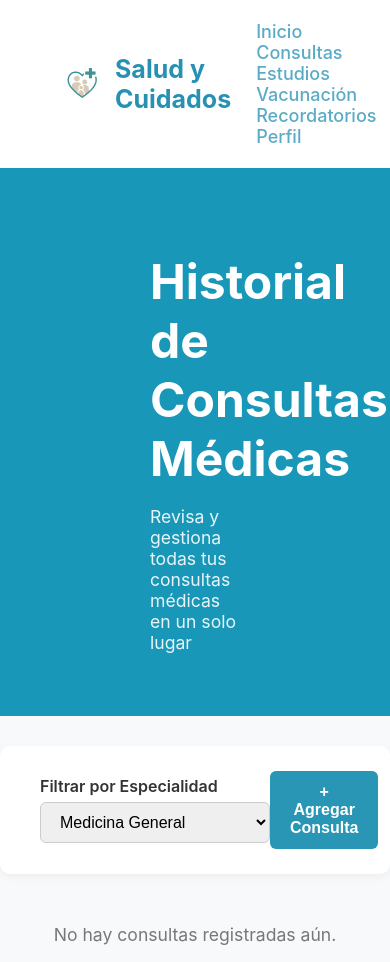
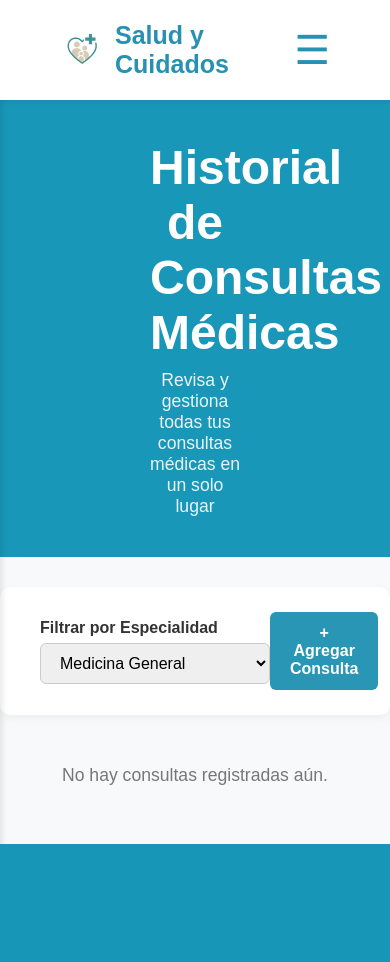
Before and after one commit to AndresAlexandroAvinaZaragoza/MedCard, a PHP site: page /consultas.html in a window 390 px wide. After the commit the page ends 844 px from the top, so only its background shows below. Run offline with PHP 8.4, Linux system fonts and the light colour scheme.

Commit message:
Movil v1.1.3

```diff
--- a/consultas.html
+++ b/consultas.html
@@ -14,7 +14,13 @@
             <img src="img/logo 1.avif" alt="Logo Salud y Cuidados">
             <h1>Salud y Cuidados</h1>
         </div>
-        <nav class="menu">
+
+        <!-- Botón hamburguesa (solo visible en móvil) -->
+        <button class="menu-btn" id="menu-btn">☰</button>
+
+
+        <!-- Menú de navegación normal (visible en PC) -->
+        <nav class="nav-links">
             <a href="index.html">Inicio</a>
             <a href="consultas.html">Consultas</a>
             <a href="estudios.html">Estudios</a>
@@ -23,6 +29,33 @@
             <a href="perfil.html">Perfil</a>
         </nav>
     </header>
+
+    <!-- Sidebar (solo visible en móvil cuando se abre) -->
+    <aside class="sidebar" id="sidebar">
+        <ul class="menu">
+        <li><a href="index.html">Inicio</a></li>
+        <li><a href="consultas.html">Consultas</a></li>
+        <li><a href="estudios.html">Estudios</a></li>
+        <li><a href="vacunacion.html">Vacunación</a></li>
+        <li><a href="recordatoriosVacunacion.html">Recordatorios</a></li>
+        <li><a href="perfil.html">Perfil</a></li>
+        </ul>
+    </aside>
+
+    <script>
+    const menuBtn = document.getElementById("menu-btn");
+    const sidebar = document.getElementById("sidebar");
+
+    menuBtn.addEventListener("click", () => {
+      sidebar.classList.toggle("active");
+    });
+
+    // Cierra el menú al hacer clic en un enlace (en móvil)
+    document.querySelectorAll(".sidebar a").forEach(link => {
+      link.addEventListener("click", () => sidebar.classList.remove("active"));
+    });
+  </script>
+
 
     <!-- Encabezado principal -->
     <section class="hero">
--- a/vistaConsulta.css
+++ b/vistaConsulta.css
@@ -1,7 +1,10 @@
-
+* {
+  margin: 0;
+  padding: 0;
+  box-sizing: border-box;
+  font-family: "Poppins", sans-serif;
+}
 body {
-    margin: 0;
-    font-family: 'Inter', sans-serif;
     background-color: #f8f9fa;
     color: #333;
 }
@@ -14,6 +17,11 @@ body {
     align-items: center;
     padding: 1.3rem 60px;
     box-shadow: 0 1px 5px rgba(0,0,0,0.1);
+     position: relative;
+    width: 100%;
+    top: 0;
+    left: 0;
+    z-index: 1000;
 }
 
 .logo {
@@ -33,20 +41,95 @@ body {
     font-weight: 700;
 }
 
-.menu{
-  font-size: large;
+/* Menú de enlaces en PC */
+.nav-links {
+  display: flex;
+  gap: 25px;
 }
 
-.navbar nav a {
-    margin-left: 25px;
-    text-decoration: none;
-    color: #5aabc6;
-    font-weight: 500;
-    transition: 0.3s;
+.nav-links a {
+  text-decoration: none;
+  color: #5aabc6;
+  font-weight: 500;
+  transition: 0.3s;
 }
 
-.navbar nav a:hover {
-    color: #0e5d72;
+.nav-links a:hover {
+  color: #0082a8;
+}
+
+/* Botón menú hamburguesa (☰) */
+.menu-btn {
+  display: none;
+  font-size: 40px;
+  background: none;
+  border: none;
+  color: #2691b2;
+  cursor: pointer;
+}
+
+/* ===== Sidebar (solo móvil) ===== */
+.sidebar {
+  position: absolute;
+  top: 90px;
+  left: 0;
+  width: 250px;
+  height: calc(100vh - -460px);
+  background-color: #f4f7f9;
+  box-shadow: 2px 0 6px rgba(0, 0, 0, 0.1);
+  padding-top: 20px;
+  transform: translateX(-100%);
+  transition: transform 0.3s ease;
+  z-index: 999;
+}
+
+.sidebar.active {
+  transform: translateX(0);
+}
+
+
+.menu {
+  list-style: none;
+  padding: 0;
+  display: flex;
+  flex-direction: column;
+  gap: 15px;
+}
+
+.menu a {
+  text-decoration: none;
+  color: #2691b2;
+  font-weight: 500;
+  padding: 10px 20px;
+  display: block;
+  transition: background 0.3s;
+}
+
+.menu a:hover {
+  background-color: #e0f4ff;
+}
+
+
+/* ===== RESPONSIVE ===== */
+@media (max-width: 768px) {
+  .nav-links {
+    display: none; /* ocultar menú superior */
+  }
+
+  .menu-btn {
+    display: block; /* mostrar botón ☰ */
+  }
+
+  /* En móvil, la navbar sí es fija */
+  .navbar {
+    position: fixed;
+    top: 0;
+    left: 0;
+  }
+
+  .sidebar {
+    display: block;
+  }
 }
 
 /* Encabezado azul */
@@ -57,9 +140,24 @@ body {
     padding: 45px 150px;
 }
 
+@media (max-width: 768px) {
+    .hero {
+        text-align: center;
+        padding: 140px 150px 40px;
+    }
+
+}
+
 .hero h2 {
     font-size: 3rem;
     margin-bottom: 10px;
+    font-weight: 700;
+}
+@media (max-width: 768px) {
+    .hero h2 {
+        text-align: center;
+    }
+
 }
 
 .hero p {
```
